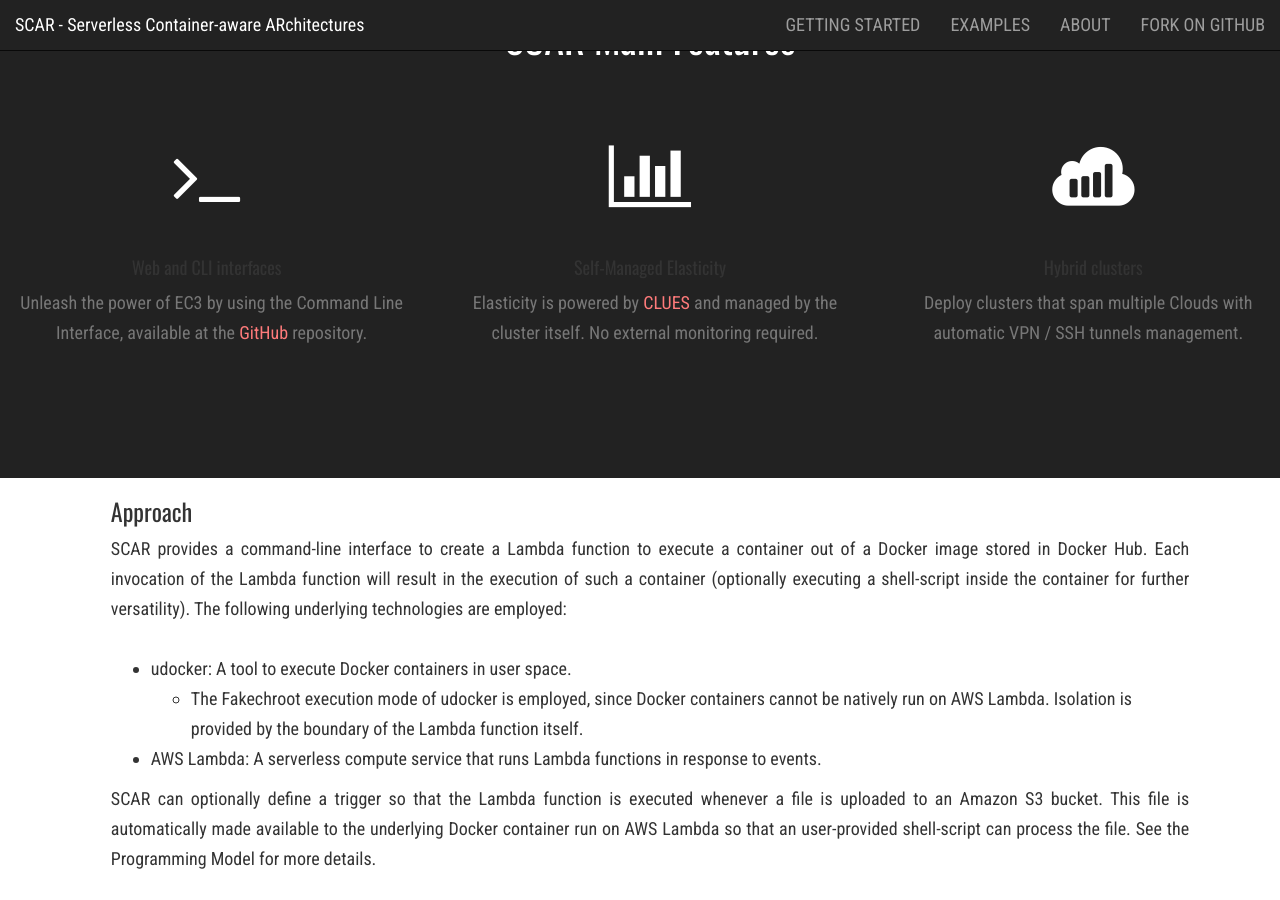
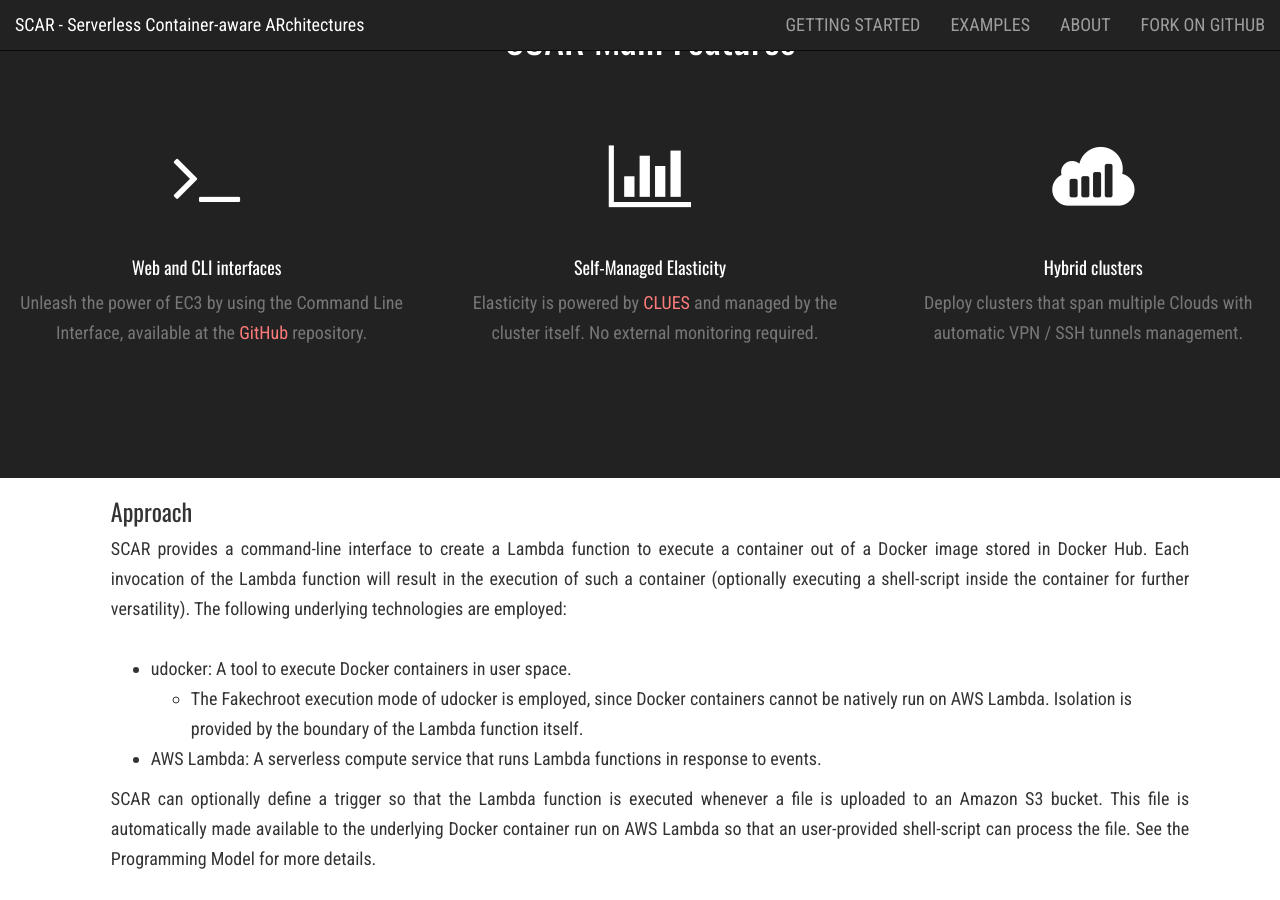
Before and after one commit to amcaar/try.github.io, a Jekyll site: the page built from index.html, in a window 1280 px wide and 900 px high, scrolled down 1346 px. Built offline with Jekyll 4.4.1, drawn with Linux system fonts in a browser that asks for light colours; nearby versions of some CDN libraries; the list of posts is cut into pages by our own code.

Commit message:
Update index.html

```diff
--- a/index.html
+++ b/index.html
@@ -25,21 +25,21 @@
                             <span class="fa-stack fa-4x">
                                 <i class="fa fa-terminal fa-stack-1x fa-inverse"></i>
                             </span>
-                            <h4 class="service-heading text-muted-contact">Web and CLI interfaces</h4>
+                            <h4 class="provider">Web and CLI interfaces</h4>
                             <p class="text-muted">Unleash the power of EC3 by using the Command Line Interface, available at the <a href="https://github.com/grycap/ec3" target="_blank">GitHub</a> repository.</p>
                         </div>
                         <div class="col-md-4">
                             <span class="fa-stack fa-4x">
                                 <i class="fa fa-bar-chart fa-stack-1x fa-inverse"></i>
                             </span>
-                            <h4 class="service-heading text-muted-contact">Self-Managed Elasticity</h4>
+                            <h4 class="provider">Self-Managed Elasticity</h4>
                             <p class="text-muted">Elasticity is powered by <a href="http://www.grycap.upv.es/clues/eng/index.php" target="_blank">CLUES</a> and managed by the cluster itself. No external monitoring required.</p>
                         </div>
                         <div class="col-md-4">
                             <span class="fa-stack fa-4x">
                                 <i class="fa fa-sellsy fa-stack-1x fa-inverse"></i>
                             </span>
-                            <h4 class="service-heading text-muted-contact">Hybrid clusters</h4>
+                            <h4 class="provider">Hybrid clusters</h4>
                             <p class="text-muted-right">Deploy clusters that span multiple Clouds with automatic VPN / SSH tunnels management.</p>
                         </div>
                       </div>
```
